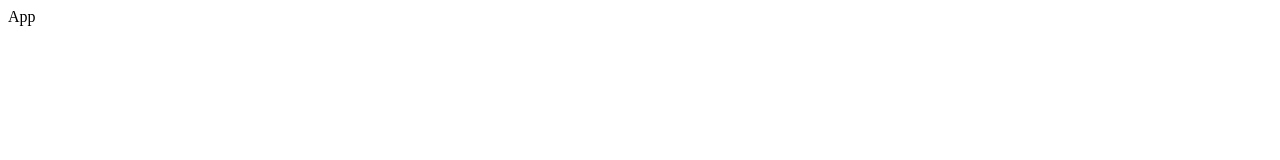
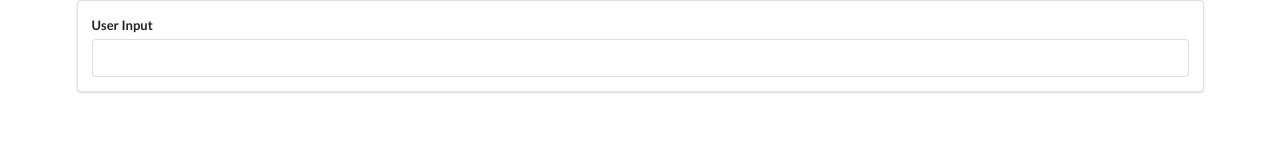
Before and after one commit to VukasinVujic/Udemy_course_react.js_videos_5, a React (Create React App) app: page / in a window 1280 px wide. Shown: the top 160 px of the page. Built offline with nearby package versions, Linux system fonts and the light colour scheme.

Commit message:
install axios, putting semantic ui, youtube.js, SearchBar.js

```diff
--- a/package.json
+++ b/package.json
@@ -6,6 +6,7 @@
     "@testing-library/jest-dom": "^4.2.4",
     "@testing-library/react": "^9.3.2",
     "@testing-library/user-event": "^7.1.2",
+    "axios": "^0.18.1",
     "react": "^16.13.0",
     "react-dom": "^16.13.0",
     "react-scripts": "3.4.0"
--- a/public/index.html
+++ b/public/index.html
@@ -24,6 +24,7 @@
       work correctly both with client-side routing and a non-root public URL.
       Learn how to configure a non-root public URL by running `npm run build`.
     -->
+    <link rel="stylesheet" href="https://cdnjs.cloudflare.com/ajax/libs/semantic-ui/2.4.1/semantic.min.css">
     <title>React App</title>
   </head>
   <body>
--- a/src/components/App.js
+++ b/src/components/App.js
@@ -1,10 +1,13 @@
 import React from 'react'
+import SearchBar from './SearchBar'
+
 
 class App extends React.Component {
     render(){
         return (
-            <div>
-                App
+            // ui container to push search bar a little bit from left and right margin of the screen
+            <div className="ui container">
+                <SearchBar />
             </div>
         )
     }
--- /dev/null
+++ b/src/components/SearchBar.js
@@ -0,0 +1,38 @@
+import React from 'react'
+
+class SearchBar extends React.Component {
+
+    state = {term: ''};
+
+    onInputChange = (event) => {
+        this.setState({term: event.target.value})
+    }
+
+    onFormSubmit = (event) => {
+        event.preventDefault(); // don't refresh on enter
+
+                                // but call a function(callback) from parent
+
+    }
+
+    // AIzaSyA4S9FMLdzay0OLYD99uwtdWjAw9CohDNY
+    //AIzaSyA4S9FMLdzay0OLYD99uwtdWjAw9CohDNY
+     render(){
+        return (
+            <div className="search-bar ui segment">
+               <form  onSubmit={this.onFormSubmit}className="ui form">
+                        <div className="field">
+                            <label>User Input</label>
+                            <input
+                            type="text"
+                            value={this.state.term}
+                            onChange={this.onInputChange}
+                             />
+                        </div>
+                   </form>
+            </div>
+        )
+     }
+}
+
+export default SearchBar
```
Also changed, not shown: src/api/youtube.js (added, +12 -0 lines), 1 other file (tests, documents, lock files or other folders).
